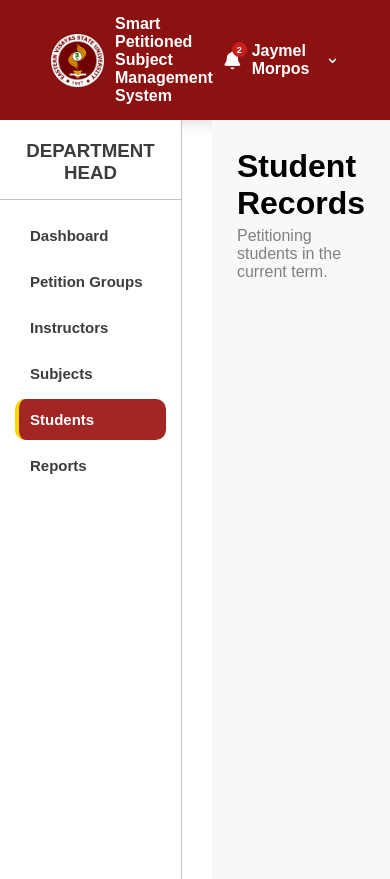
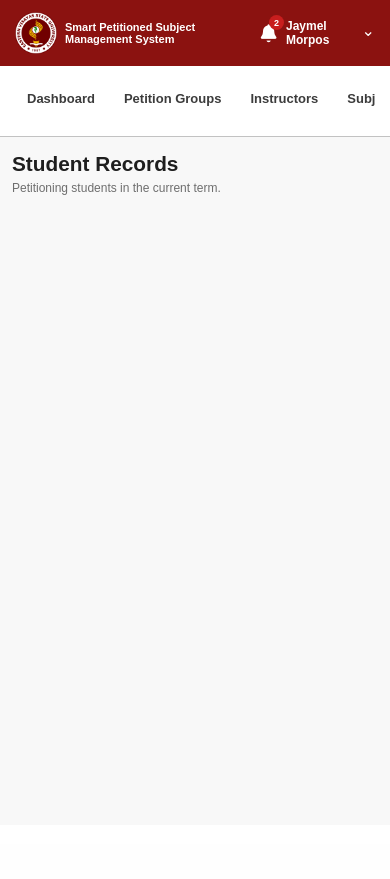
Before and after one commit to FoowsIsBack/Smart_Petitioned_Subject_Management_System_EVSU, a PHP site: page /department_head/departHead_students.php in a window 390 px wide. After the commit the page ends 195 px from the top, so only its background shows below. Run offline with PHP 8.4, Linux system fonts and the light colour scheme; some libraries are stand-ins or nearby versions.

Commit message:
Refactor CSS for improved color consistency and responsiveness in student profiles and sidebar

```diff
--- a/assets/css/department_students.css
+++ b/assets/css/department_students.css
@@ -247,13 +235,21 @@ body{
 .notification_item span{
     display: block;
     margin-top: 6px;
-    color: gray;
+    color: rgb(128, 128, 128);
     font-size: 10px;
 }
 
 .main_content{
     display: flex;
     min-height: calc(100vh - 85px);
+}
+
+.sidebar{
+    width: 240px;
+    min-height: calc(100vh - 85px);
+    background-color: rgb(255, 255, 255);
+    border-right: 1px solid rgb(194, 194, 194);
+    padding: 20px 15px;
 }
 
 .sidebar_header h3{
@@ -265,14 +261,6 @@ body{
 .sidebar_header{
     border-bottom: 1px solid rgb(194, 194, 194);
     margin: 0 -15px 15px;
-}
-
-.sidebar{
-    width: 240px;
-    min-height: calc(100vh - 85px);
-    background-color: white;
-    border-right: 1px solid rgb(194, 194, 194);
-    padding: 20px 15px;
 }
 
 .sidebar_nav{
@@ -295,41 +283,42 @@ body{
 }
 
 .sidebar_nav button:hover{
-    background-color: whitesmoke;
-    color: white;
     background-color: rgb(162, 38, 36);
+    color: rgb(255, 255, 255);
 }
 
 .sidebar_nav button:active{
     opacity: 0.6;
 }
 
-.content{
-    margin-left: 30px;
-    flex: 1;
-    background-color: rgb(248, 248, 248);
-    padding: 25px;
-}
-
 .sidebar_nav button.dashboard{
-    border-left: 4px solid gold;
+    border-left: 4px solid rgb(255, 215, 0);
     background-color: rgb(162, 38, 36);
-    color: white;
+    color: rgb(255, 255, 255);
     box-sizing: border-box;
     text-indent: -4px;
 }
 
+.content{
+    flex: 1;
+    background-color: rgb(248, 248, 248);
+    padding: 30px;
+}
+
 .studentwelcome{
-    margin-top: 2%;
+    margin-bottom: 25px;
 }
 
 .studentwelcome h3{
-    font-size: 2rem;
+    font-size: 1.8rem;
+    color: rgb(30, 30, 30);
+    font-weight: bold;
 }
 
 .studentwelcome p{
     margin-top: 5px;
-    color: gray;
+    color: rgb(110, 110, 110);
+    font-size: 0.95rem;
 }
 
 .dashboard_cards{
@@ -337,3 +326,257 @@ body{
     display: flex;
     gap: 40px;
 }
+
+.students_table_card{
+    background: rgb(255, 255, 255);
+    border: 1px solid rgb(156, 156, 156);
+    border-radius: 12px;
+    box-shadow: 0 2px 8px rgba(0, 0, 0, 0.08);
+    overflow: hidden;
+    margin-top: 25px;
+    padding: 0;
+}
+
+.table_controls{
+    padding: 20px 24px;
+}
+
+.search_box{
+    position: relative;
+    width: 320px;
+    display: flex;
+    align-items: center;
+}
+
+.search_box i{
+    position: absolute;
+    left: 14px;
+    color: rgb(150, 150, 150);
+    font-size: 14px;
+}
+
+.search_box input{
+    width: 100%;
+    padding: 10px 14px 10px 38px;
+    border: 1px solid rgb(220, 220, 220);
+    border-radius: 10px;
+    font-size: 13px;
+    color: rgb(50, 50, 50);
+    outline: none;
+    transition: border-color 0.2s ease;
+}
+
+.search_box input::placeholder{
+    color: rgb(150, 150, 150);
+}
+
+.search_box input:focus{
+    border-color: rgb(139, 18, 16);
+}
+
+.table_responsive{
+    width: 100%;
+    overflow-x: auto;
+    -webkit-overflow-scrolling: touch;
+}
+
+.students_table{
+    width: 100%;
+    border-collapse: collapse;
+    text-align: left;
+}
+
+.students_table th{
+    background-color: rgb(246, 242, 242);
+    color: black;
+    font-size: 15px;
+    padding: 14px 20px;
+    border-top: 1px solid rgba(156, 156, 156, 0.462);
+    border-bottom: 1px solid rgba(156, 156, 156, 0.462);
+}
+
+.students_table td{
+    padding: 18px 24px;
+    border-bottom: 1px solid rgb(245, 245, 245);
+    font-size: 14px;
+    color: rgb(80, 80, 80);
+}
+
+.students_table tbody tr:last-child td{
+    border-bottom: none;
+}
+
+.student_name_bold{
+    font-weight: bold;
+    color: rgb(30, 30, 30) !important;
+}
+
+.empty_row td {
+    text-align: center;
+    padding: 50px 20px !important;
+}
+
+.empty_state {
+    display: flex;
+    flex-direction: column;
+    align-items: center;
+    justify-content: center;
+}
+
+.empty_state i {
+    font-size: 44px;
+    color: rgb(180, 180, 180);
+    margin-bottom: 12px;
+}
+
+.empty_state p {
+    font-size: 16px;
+    font-weight: bold;
+    color: rgb(80, 80, 80);
+    margin-bottom: 4px;
+}
+
+.empty_state span {
+    font-size: 13px;
+    color: rgb(140, 140, 140);
+}
+
+@media (max-width: 900px){
+
+    .main2 header{
+        padding: 15px 25px;
+    }
+
+    .main_content{
+        flex-direction: column;
+    }
+
+    .sidebar{
+        width: 100%;
+        min-height: auto;
+        border-right: none;
+        border-bottom: 1px solid rgb(194, 194, 194);
+        padding: 15px;
+    }
+
+    .sidebar_header{
+        display: none;
+    }
+
+    .sidebar_nav{
+        display: flex;
+        flex-direction: row;
+        flex-wrap: nowrap;
+        gap: 5px;
+        width: 100%;
+        overflow-x: auto;
+        overflow-y: hidden;
+        white-space: nowrap;
+        padding-bottom: 5px;
+        scrollbar-width: thin;
+    }
+
+    .sidebar_nav button{
+        flex: 0 0 auto;
+        width: auto;
+        min-width: max-content;
+        padding: 12px 15px;
+        white-space: nowrap;
+    }
+
+    .content{
+        width: 100%;
+        padding: 20px;
+    }
+}
+
+@media (max-width: 700px){
+
+    .main2 header{
+        padding: 12px 15px;
+    }
+
+    .brand p{
+        font-size: 13px;
+    }
+
+    .brand img{
+        width: 45px;
+    }
+
+    .student_profile{
+        gap: 5px;
+    }
+
+    .student_container p{
+        font-size: 13px;
+    }
+
+    .content{
+        padding: 20px 15px;
+    }
+
+    .studentwelcome h3{
+        font-size: 1.5rem;
+    }
+
+    .search_box{
+        width: 100%;
+    }
+
+    .students_table{
+        min-width: 700px;
+    }
+}
+
+@media (max-width: 480px){
+
+    .brand p{
+        font-size: 11px;
+        margin-left: 8px;
+    }
+
+    .brand img{
+        width: 42px;
+    }
+
+    .student_container p{
+        font-size: 12px;
+    }
+
+    .dropdown_arrow{
+        font-size: 16px;
+    }
+
+    .notification_dropdown, .profile_dropdown{
+        position: fixed;
+        top: 70px;
+        right: 10px;
+        width: calc(100vw - 20px);
+    }
+
+    .sidebar_nav button{
+        padding: 10px 12px;
+        font-size: 13px;
+    }
+
+    .content{
+        padding: 15px 12px;
+    }
+
+    .studentwelcome h3{
+        font-size: 1.3rem;
+    }
+
+    .studentwelcome p{
+        font-size: 12px;
+    }
+
+    .table_controls{
+        padding: 14px;
+    }
+
+    .students_table th, .students_table td{
+        padding: 12px 16px;
+    }
+}
```
Also changed, not shown: other parts of assets/css/department_students.css (+10 -22 lines).
